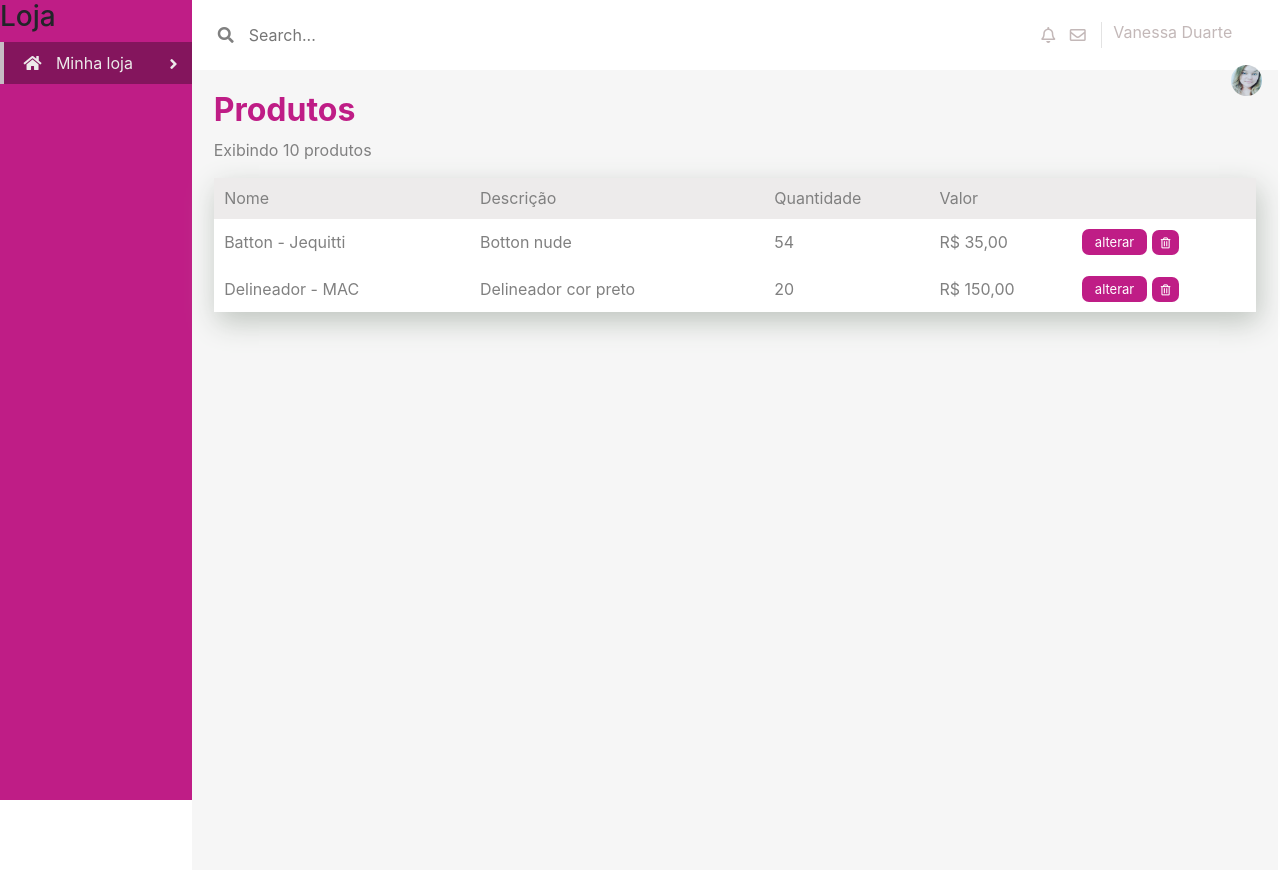
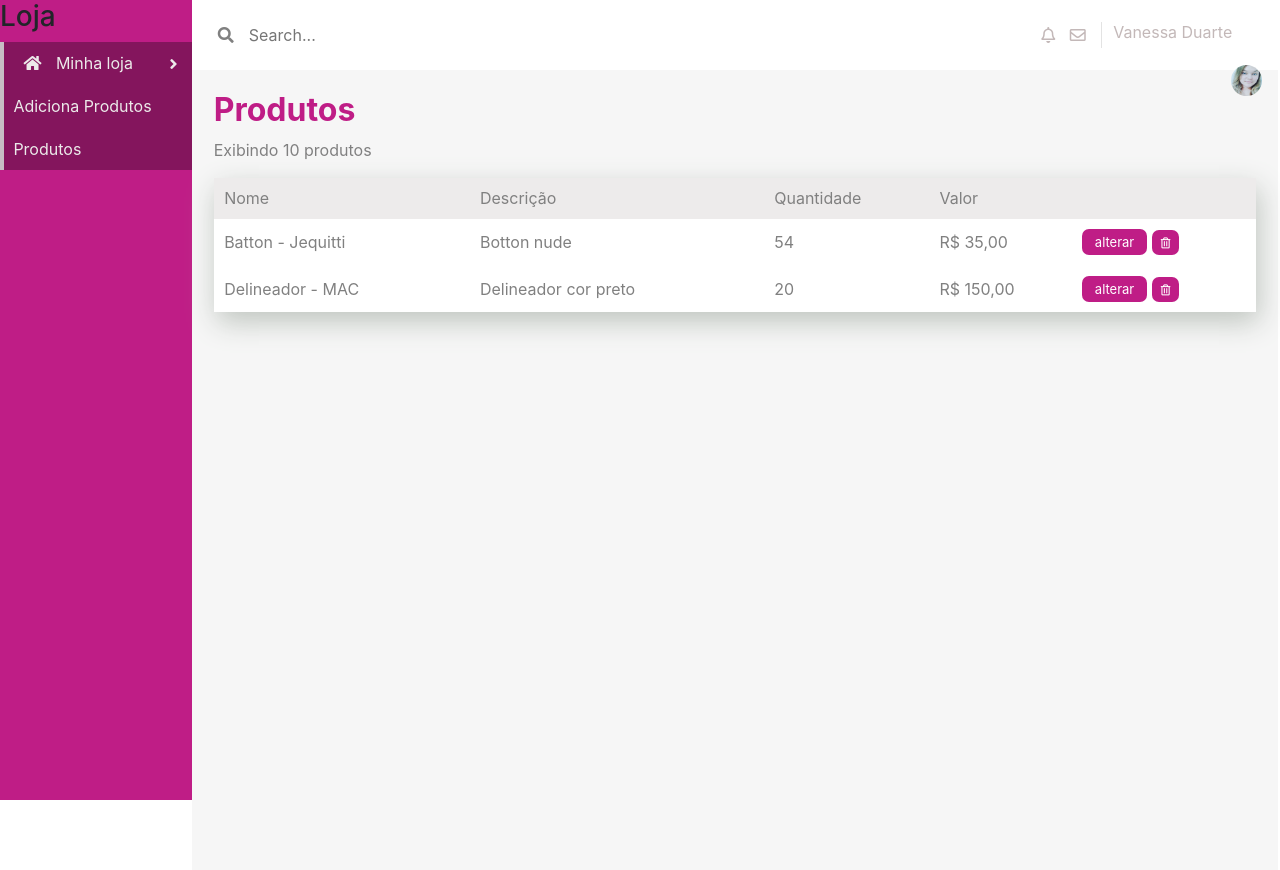
Before and after one commit to VanessaPereiraDuarte/loja, a PHP site: page / in a window 1280 px wide. Run offline with PHP 8.4, Linux system fonts and the light colour scheme.

Commit message:
alterações

```diff
--- a/css/estilos.css
+++ b/css/estilos.css
@@ -5,15 +5,15 @@
   display: inline-block;
 }
 
+.menu-lateral ul {
+    margin-bottom: 0;
+    background-color: #84155d;
+    border-left: 4px solid #c7bdc4;
+}
+
 .menu-lateral ul li{
     list-style: none;
     padding: 5%;
-}
-
-.menu-lateral ul{
-    margin-bottom: 0;
-    background-color: #84155d;
-    border-left: 4px solid #c7bdc4;
 }
 
 .menu-lateral ul li a{
--- a/lateral.php
+++ b/lateral.php
@@ -5,6 +5,13 @@
             <li>
                 <a href="#"><i class="fas fa-home home"></i> Minha loja <i class="fas fa-angle-right flexa"></i></a>
             </li>
+            <li>
+                <a href="#"></i> Adiciona Produtos</i></a>
+            </li>
+            <li>
+                <a href="#"></i>Produtos </i></a>
+            </li>
+
         </ul>
     </nav>
 </div>
```
